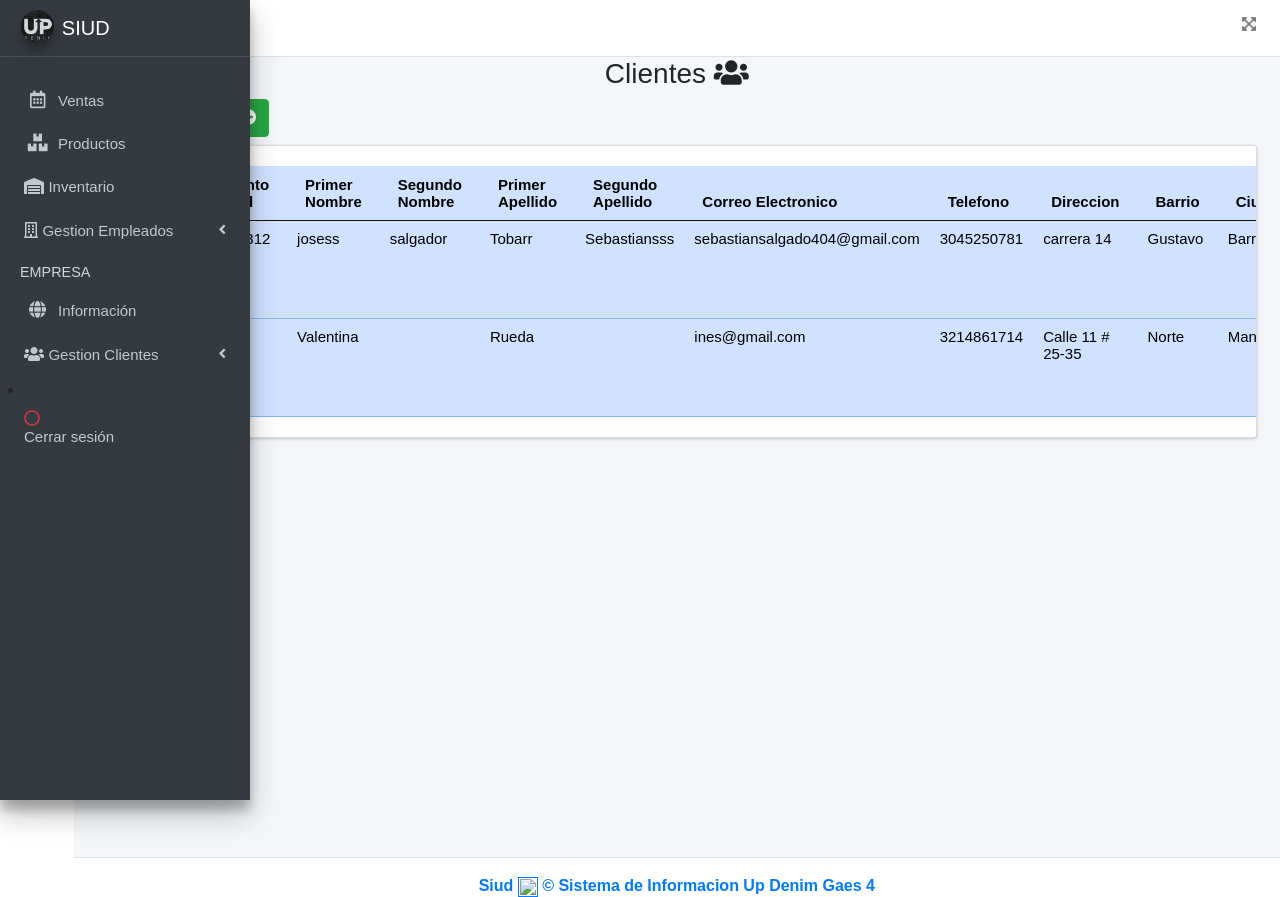
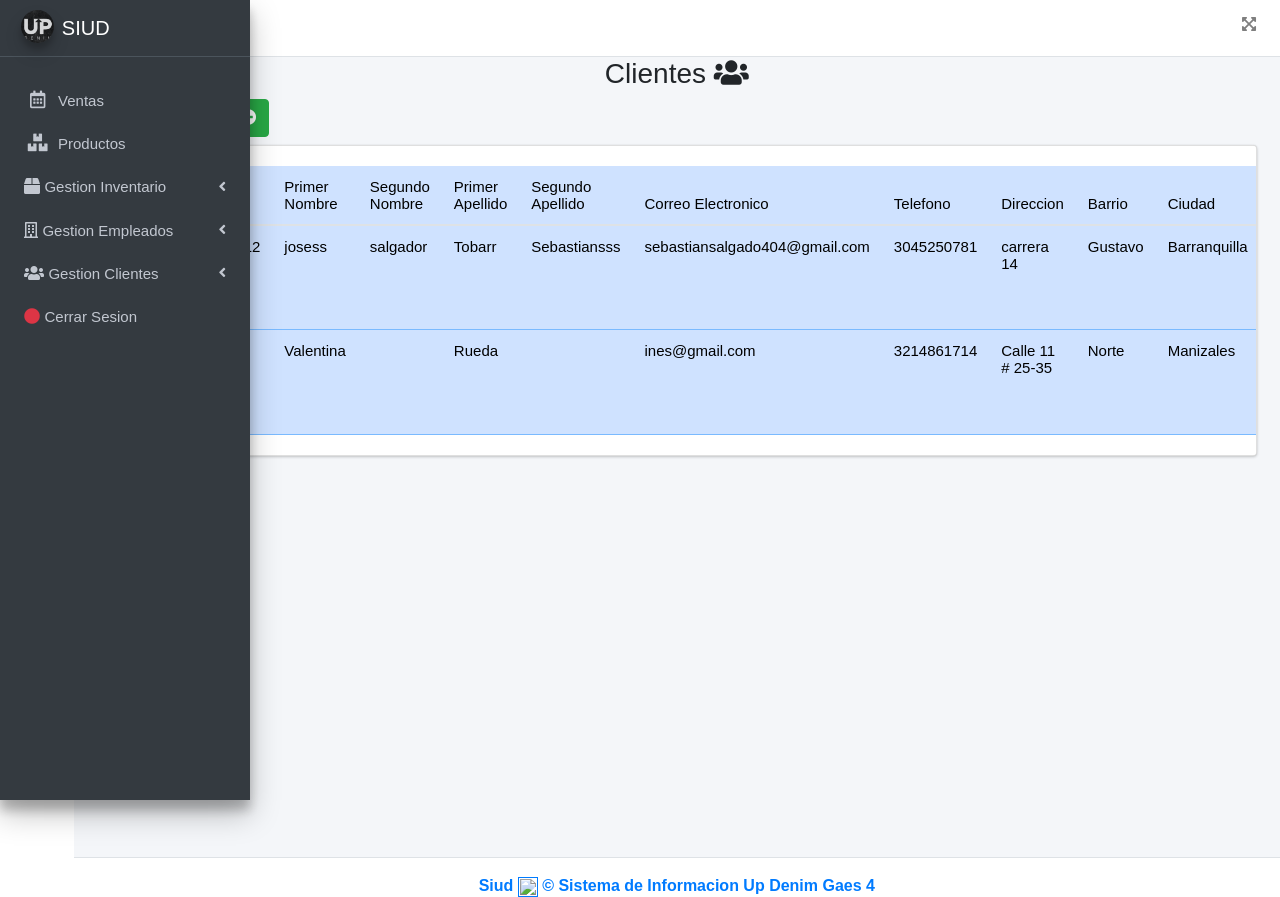
Before and after one commit to jozeto/SIUD, a Django app: page /clientes/ in a window 1280 px wide. Shown: the top 897 px of the page. Run offline with Django 5.2, Linux system fonts and the light colour scheme; a user stored in the database is signed in; data comes from the database, SQL or seed files in the repository; both versions use the stored data as it was after the commit; some libraries are stand-ins or nearby versions.

Commit message:
Poniendolo un poquis mas lindi y se mejoró descuento

```diff
--- a/PuntoVenta/ventas/static/index/css/main.css
+++ b/PuntoVenta/ventas/static/index/css/main.css
@@ -53,3 +53,7 @@
    color: #fff;
 
 }
+
+.sidebar-collapse .nav-item.logout .logout-text {
+   display: none;
+ }
--- a/PuntoVenta/ventas/templates/base.html
+++ b/PuntoVenta/ventas/templates/base.html
@@ -99,13 +99,30 @@
               </a>
             </li>
             <li class="nav-item">
-              <a href="{% url 'Inventarios' %}" class="nav-link">
-                <i class="fas fa-warehouse"></i>
+              <a href="#" class="nav-link">
+                <i class="fas fa-box"></i>
                 <p>
-                  Inventario
+                  Gestion Inventario
+                  <i class="fas fa-angle-left right"></i>
                 </p>
               </a>
+              <ul class="nav nav-treeview">
+                <li class="nav-item">
+                  <a href="{% url 'Inventarios' %}" class="nav-link">
+                    <i class="fas fa-box-open"></i>
+                    <p>Inventarios</p>
+                  </a>
+                </li>
+                <li class="nav-item">
+                  <a href="{% url 'novedadesProductos' %}" class="nav-link">
+                    <i class="far fa-sticky-note"></i>
+                    <p>Novedades Productos</p>
+                  </a>
+                </li>
+              </ul>
             </li>
+
+
             <li class="nav-item">
               <a href="#" class="nav-link">
                 <i class="far fa-building"></i>
@@ -150,13 +167,8 @@
                 </li>
               </ul>
             </li>
-            <li class="nav-header">EMPRESA</li>
-            <li class="nav-item">
-              <a href="{% url 'novedadesProductos' %}" class="nav-link">
-                <i class=" nav-icon fas fa-globe"></i>
-                <p>Información</p>
-              </a>
-            </li>
+
+
             <li class="nav-item">
               <a href="#" class="nav-link">
                 <i class="fas fa-users"></i>
@@ -202,20 +214,17 @@
 
               </ul>
             </li>
+            {% if request.user.is_authenticated %}
+            <li class="nav-item">
+              <a href="{% url 'exit' %}" class="nav-link">
+                <i class="fas fa-nav-icon far fa-circle text-danger"></i>
+                <p>
+                  Cerrar Sesion
+                </p>
+              </a>
+            </li>
+            {% endif %}
 
-
-          </ul>
-        </nav>
-        <li class="nav-item">
-          {% if request.user.is_authenticated %}
-            <a href="{% url 'exit' %}" class="nav-link">
-          {% endif %}
-              <i class="nav-icon far fa-circle text-danger"></i>
-              <p>Cerrar sesión</p>
-          {% if request.user.is_authenticated %}
-            </a>
-          {% endif %}
-        </li>
 
         <!-- /.sidebar-menu -->
       </div>
@@ -293,6 +302,15 @@
   <script src="{% static 'index/DataTables/Buttons-2.0.1/js/buttons.html5.min.js' %}"></script>
   <script src="{% static 'index/DataTables/Buttons-2.0.1/js/pdfmaker.min.js' %}"></script>
   <script type="text/javascript" charset="utf8" src="{% static 'index/js/main.js' %}"></script>
-</body>
 
-</html>
+  <script src="{% static 'lib/adminlite/plugins/jquery/jquery.min.js' %}"></script>
+
+
+
+
+
+
+
+
+  </body>
+  </html>
```
Also changed, not shown: PuntoVenta/dbTienda.sqlite3.
